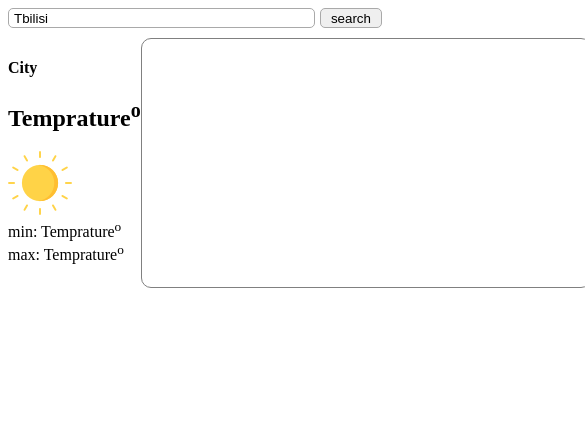
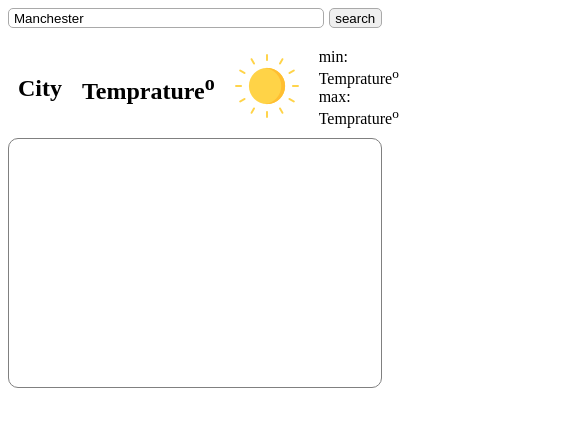
Before and after one commit to RomanBozhek/JS, a plain HTML site: page weather.html in a window 390 px wide. Shown: the whole page, 585 px wide, since content can reach past the window. Drawn offline with Linux system fonts and the light colour scheme; some packages are replaced by stand-ins of ours.

Commit message:
refactor

```diff
--- a/css/weather.css
+++ b/css/weather.css
@@ -1,5 +1,5 @@
 .container {
-    max-width: 600px;
+    max-width: 700px;
     margin: 0 auto;
 }
 
@@ -12,7 +12,7 @@
     border: 1px solid darkgrey;
     padding: 0;
     padding-left: 5px;
-    width: 495px;
+    width: 595px;
     max-width: calc(100%-100px);
     border-radius: 5px;
     height: 20px;
@@ -35,13 +35,13 @@
 }
 
 #weather-now {
-    width: 150px;
+    width: 200px;
     height: 250px;
     box-sizing: border-box;
 }
 
 #map {
-    width: 450px;
+    width: 500px;
     height: 250px;
     box-sizing: border-box;
     border-radius: 10px;
@@ -119,3 +119,28 @@
     margin: 0 10px;
     vertical-align: middle;
   }
+
+  @media (max-width: 650px) {
+    .container {
+        min-width: 350px;
+    }
+    #weather-map {
+        display: block;
+    }
+    #map {
+        width: 100%;
+    }
+    #weather-now {
+        display: flex;
+        width: 100%;
+        height: 100px;
+        align-items: center;
+    }
+    #weather-now div {
+        padding: 0 10px;
+    }
+    #weather-now h4,
+    #weather-now h2 {
+        font-size: 24px;
+    }
+  }
--- a/js/app-weather.js
+++ b/js/app-weather.js
@@ -2,8 +2,9 @@ requirejs.config({
     baseUrl: 'lib',
     paths: {
         app: '../js',
-        jquery: 'jquery'
+        jquery: 'jquery',
+        underscore: 'https://underscorejs.org/underscore-min'
     }
 })
 
-requirejs(['jquery', '../js/weather/weather-data', '../js/weather'])
+requirejs(['jquery', 'underscore', '../js/weather/weather-data', '../js/weather'])
--- a/js/weather.js
+++ b/js/weather.js
@@ -25,11 +25,6 @@ function sendRequestToServer(url) {
             throw e
         })
     })
-}
-
-function changeElementById(id, newValue) {
-    const element = document.getElementById(id)
-    element.textContent = newValue
 }
 
 function changePicByWeather(weatherCode, picId, imgWidth = 64) {
@@ -125,8 +120,8 @@ function forecastFor7days(data) {
         } else { divDay1Day.innerHTML = 'today'}
         divDay2Pic.innerHTML = '<img src=' + getImgSrcByWeatherCode(data.daily.weathercode[i]) + ' width=16>'
         divDay3MinT.innerHTML = Math.round(data.daily.temperature_2m_min[i]) + '<sup>o</sup>'
-        const maxT = Math.round(Math.max(...data.daily.temperature_2m_max))
-        const minT = Math.round(Math.min(...data.daily.temperature_2m_min))
+        const maxT = Math.round(_.max(data.daily.temperature_2m_max))
+        const minT = Math.round(_.min(data.daily.temperature_2m_min))
         const per1Deg = 100 / (maxT - minT)
         let leftDifference = Math.round(data.daily.temperature_2m_min[i] - minT)
         let rightDifference = Math.round(maxT - data.daily.temperature_2m_max[i])
--- a/js/weather/weather-data.js
+++ b/js/weather/weather-data.js
@@ -1,3 +1,5 @@
+const _ = requirejs('underscore')
+
 let weatherForecast = {
     latitude: '0',
     longitude: '0',
--- a/weather.html
+++ b/weather.html
@@ -13,7 +13,7 @@
     <div class="container">
         <div id="input-location">
             <input type="text" name="search" id="search-input" placeholder="input your city / location"
-            value="Tbilisi">
+            value="Manchester">
             <input type="button" id="search-btn" value="search" onclick="searchWeatherFromSearchBox()">
         </div>
         <div id="weather-map">
@@ -46,6 +46,5 @@
 <script async
     src="https://maps.googleapis.com/maps/api/js?key=AIzaSyA9R30QTxtTkp6xwqr0FL7Q4I2c20VatZs">
 </script>
-<!-- src="https://maps.googleapis.com/maps/api/js?key=AIzaSyA9R30QTxtTkp6xwqr0FL7Q4I2c20VatZs&callback=updateMap"> -->
 </body>
 </html>
```
